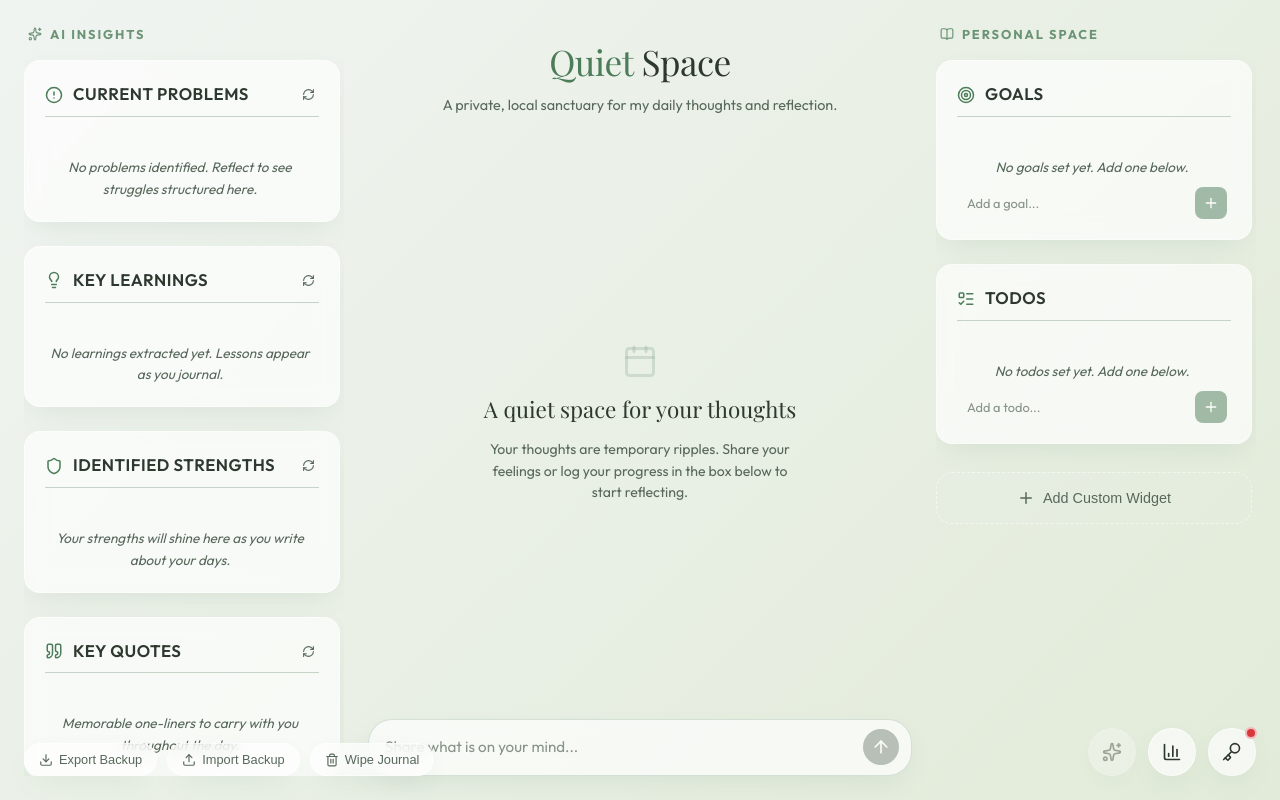
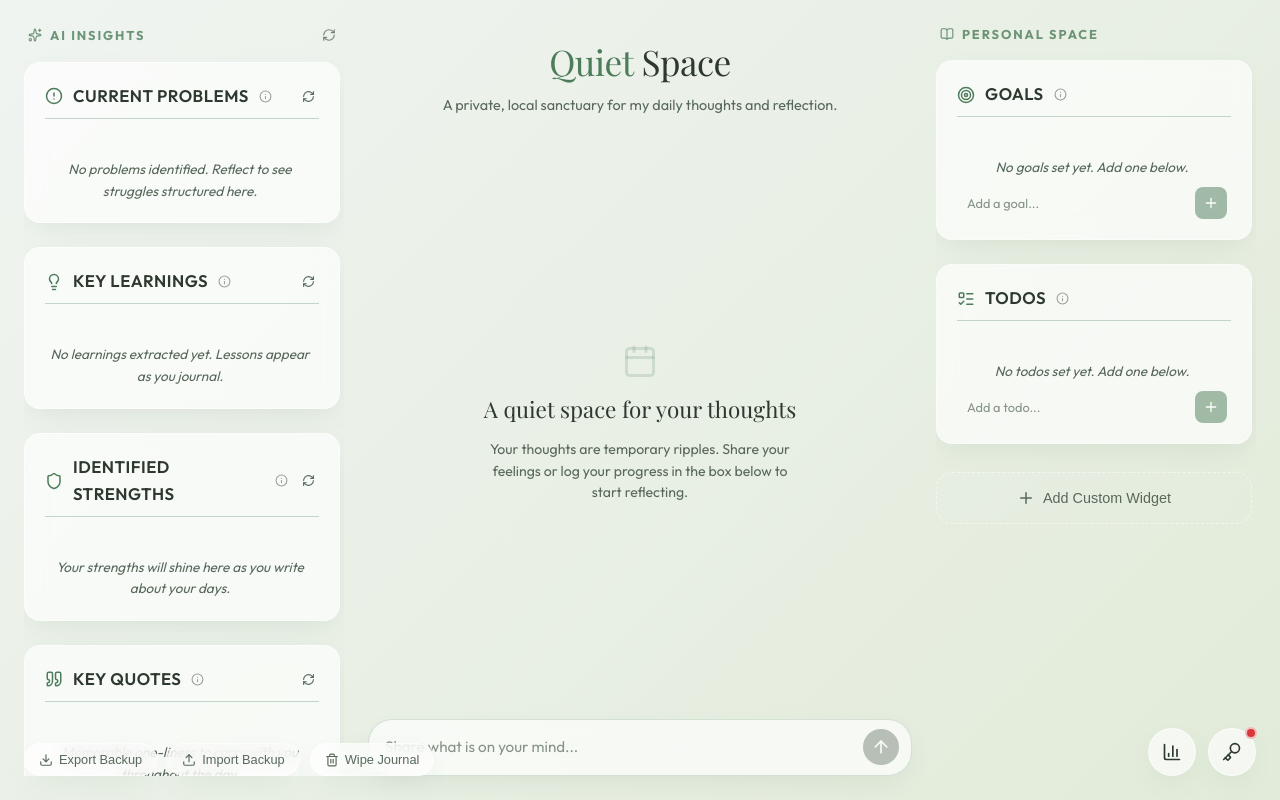
Before and after one commit to HarshitJn/local-growth-journal-webapp, a React (Vite) app: page / in a window 1280 px wide. Built offline with nearby package versions, Linux system fonts and the light colour scheme; a web font is replaced by a local one.

Commit message:
feat: move refresh insights button to AI Insights heading and add witty commentary tooltips to widgets (fixes #3, fixes #4)

```diff
--- a/src/App.css
+++ b/src/App.css
@@ -717,3 +717,60 @@
   background-color: rgba(46, 73, 54, 0.1) !important;
   border-color: var(--accent-border) !important;
 }
+
+/* Glassmorphic CSS Tooltip styles */
+.tooltip-container {
+  position: relative;
+  display: inline-flex;
+  align-items: center;
+}
+
+.tooltip-container:hover .info-hover-icon {
+  opacity: 1 !important;
+  color: var(--accent) !important;
+}
+
+.tooltip-text {
+  visibility: hidden;
+  width: 200px;
+  background-color: rgba(30, 41, 59, 0.95);
+  border: 1px solid var(--card-border);
+  color: #f1f5f9;
+  text-align: center;
+  border-radius: 8px;
+  padding: 8px 12px;
+  position: absolute;
+  z-index: 100;
+  bottom: 130%; /* Position above the icon */
+  left: 50%;
+  transform: translateX(-50%);
+  opacity: 0;
+  transition: opacity 0.2s ease, transform 0.2s ease, visibility 0.2s;
+  font-size: 0.7rem;
+  font-family: var(--font-body);
+  font-weight: 400;
+  line-height: 1.45;
+  box-shadow: 0 10px 25px rgba(0, 0, 0, 0.2);
+  backdrop-filter: blur(10px);
+  -webkit-backdrop-filter: blur(10px);
+  pointer-events: none; /* Prevent blocking hover on other elements */
+  text-transform: none; /* Do not inherit uppercase */
+  letter-spacing: normal;
+}
+
+.tooltip-text::after {
+  content: "";
+  position: absolute;
+  top: 100%; /* At the bottom of the tooltip */
+  left: 50%;
+  margin-left: -5px;
+  border-width: 5px;
+  border-style: solid;
+  border-color: var(--card-border) transparent transparent transparent;
+}
+
+.tooltip-container:hover .tooltip-text {
+  visibility: visible;
+  opacity: 1;
+  transform: translateX(-50%) translateY(-2px);
+}
--- a/src/App.jsx
+++ b/src/App.jsx
@@ -472,9 +472,31 @@ function App() {
     <div className="app-container">
       {/* Column 1: Left Sidebar (AI Insights) */}
       <aside className="left-sidebar">
-        <div className="sidebar-header">
-          <Sparkles size={14} />
-          <span>AI Insights</span>
+        <div className="sidebar-header" style={{ display: 'flex', justifyContent: 'space-between', alignItems: 'center', width: '100%' }}>
+          <div style={{ display: 'flex', alignItems: 'center', gap: '8px' }}>
+            <Sparkles size={14} />
+            <span>AI Insights</span>
+          </div>
+          <button
+            onClick={handleForceRegenerateAll}
+            disabled={isLoading || logs.length === 0}
+            style={{
+              background: 'transparent',
+              border: 'none',
+              color: 'var(--text-secondary)',
+              cursor: 'pointer',
+              display: 'flex',
+              alignItems: 'center',
+              padding: '4px',
+              borderRadius: '4px',
+              transition: 'all 0.2s',
+            }}
+            onMouseEnter={(e) => e.currentTarget.style.color = 'var(--accent)'}
+            onMouseLeave={(e) => e.currentTarget.style.color = 'var(--text-secondary)'}
+            title="Force Update All Insights"
+          >
+            <RefreshCw size={14} className={isLoading ? 'spinner' : ''} style={{ transition: 'all 0.2s ease' }} />
+          </button>
         </div>
         <Widget
           title="Current Problems"
@@ -702,15 +724,6 @@ function App() {
       {/* Bottom Floating Utilities */}
       <BackupControl onDataImported={handleDataImported} onClearAll={handleClearAllData} />
       <div className="bottom-right-controls">
-        <button
-          onClick={handleForceRegenerateAll}
-          disabled={isLoading || logs.length === 0}
-          className="settings-btn sparkles-btn"
-          title="Force Update All Insights"
-          style={{ transition: 'all 0.2s ease' }}
-        >
-          <Sparkles size={20} className={isLoading ? 'spinner' : ''} />
-        </button>
         <UsageStatsModal />
         <APIKeyModal />
       </div>
--- a/src/components/KeepWidget.jsx
+++ b/src/components/KeepWidget.jsx
@@ -1,5 +1,6 @@
 import React, { useState } from 'react';
 import { Plus, Trash2, CheckSquare, Square, Check } from 'lucide-react';
+import WittyTooltip from './WittyTooltip';
 
 /**
  * Google Keep style Todo/Goal widget with inline adding, editing, and toggling.
@@ -52,6 +53,7 @@ export default function KeepWidget({
         <div style={{ display: 'flex', alignItems: 'center', gap: '10px' }}>
           <div className="widget-icon">{icon}</div>
           <h3 className="widget-title">{title}</h3>
+          <WittyTooltip section={title} />
         </div>
         {onDeleteWidget && (
           <button
--- a/src/components/Widget.jsx
+++ b/src/components/Widget.jsx
@@ -1,5 +1,6 @@
 import React from 'react';
 import { Eraser, RefreshCw } from 'lucide-react';
+import WittyTooltip from './WittyTooltip';
 
 /**
  * Modular Widget Card component with per-widget erase and refresh actions.
@@ -27,6 +28,7 @@ export default function Widget({
         <div style={{ display: 'flex', alignItems: 'center', gap: '10px' }}>
           <div className="widget-icon">{icon}</div>
           <h3 className="widget-title">{title}</h3>
+          <WittyTooltip section={title} />
         </div>
 
         <div style={{ display: 'flex', gap: '4px', alignItems: 'center' }}>
--- /dev/null
+++ b/src/components/WittyTooltip.jsx
@@ -0,0 +1,34 @@
+import React from 'react';
+import { Info } from 'lucide-react';
+
+const WITTY_MESSAGES = {
+  'current problems': 'Like git merge conflicts, but for your feelings.',
+  'key learnings': 'Things I realized today that I will probably forget by tomorrow morning.',
+  'identified strengths': "Proof that I'm actually a functioning human being, despite what my logs suggest.",
+  'key quotes': 'Mandatory daily mantras to prevent throwing my laptop out the window.',
+  'goals': 'A list of things I hope to do, but will likely procrastinate on until Q4.',
+  'todos': "Reminder: Don't put 'pee every morning' or 'exist' here. Keep it real."
+};
+
+export default function WittyTooltip({ section = '' }) {
+  const cleanSection = section.toLowerCase().trim();
+  const message = WITTY_MESSAGES[cleanSection] || 'Whatever nuanced plans you have. Cooking, world domination, shopping list... go wild.';
+
+  return (
+    <div className="tooltip-container">
+      <Info
+        size={13}
+        style={{
+          color: 'var(--text-secondary)',
+          opacity: 0.6,
+          transition: 'opacity 0.2s',
+          cursor: 'pointer'
+        }}
+        className="info-hover-icon"
+      />
+      <div className="tooltip-text">
+        {message}
+      </div>
+    </div>
+  );
+}
```
